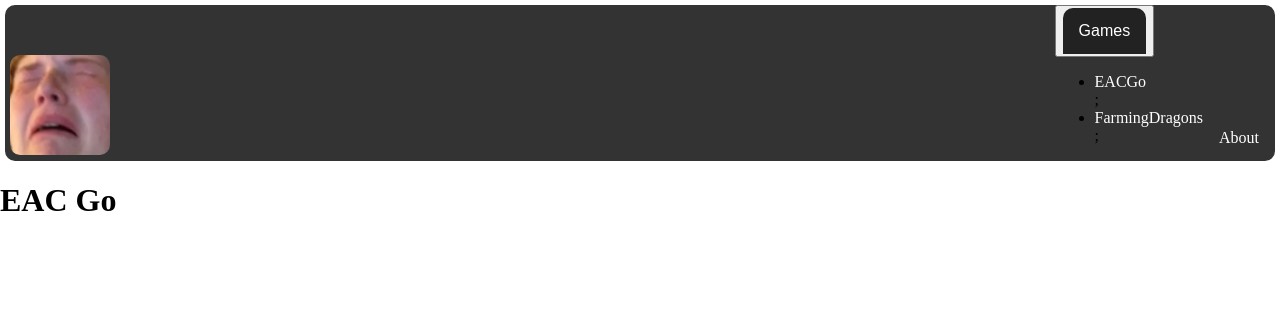
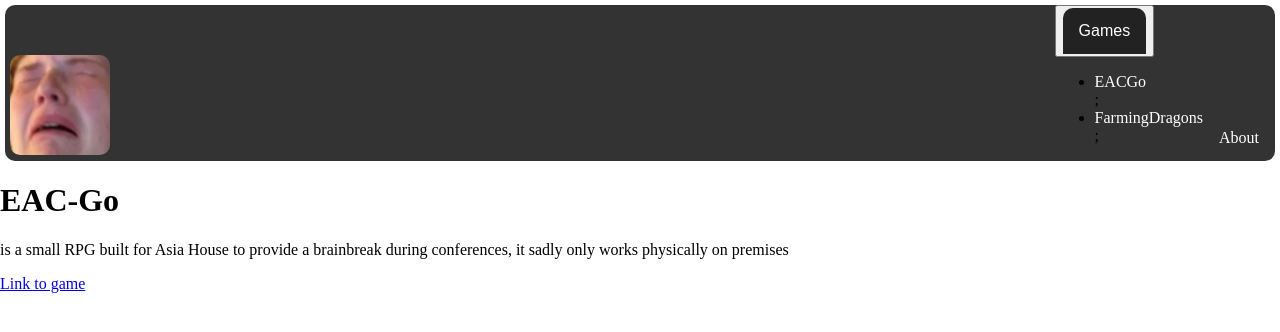
Before and after one commit to BreadBirdGames/BreadBirdGames.github.io, a SvelteKit app: page /games/EACGo in a window 1280 px wide. Shown: the top 332 px of the page. Built offline with nearby package versions, Linux system fonts and the light colour scheme.

Commit message:
add information to eac go

```diff
--- a/src/routes/games/EACGo/+page.svelte
+++ b/src/routes/games/EACGo/+page.svelte
@@ -5,4 +5,10 @@
 
 <navbar-component pageName="Games"></navbar-component>
 
-<h1>EAC Go</h1>
+<h1>EAC-Go</h1>
+<p>
+    is a small RPG built for Asia House to provide a brainbreak during
+    conferences, it sadly only works physically on premises
+</p>
+
+<a href="https://breadbirdgames.github.io/EAC-GO/">Link to game</a>
```
